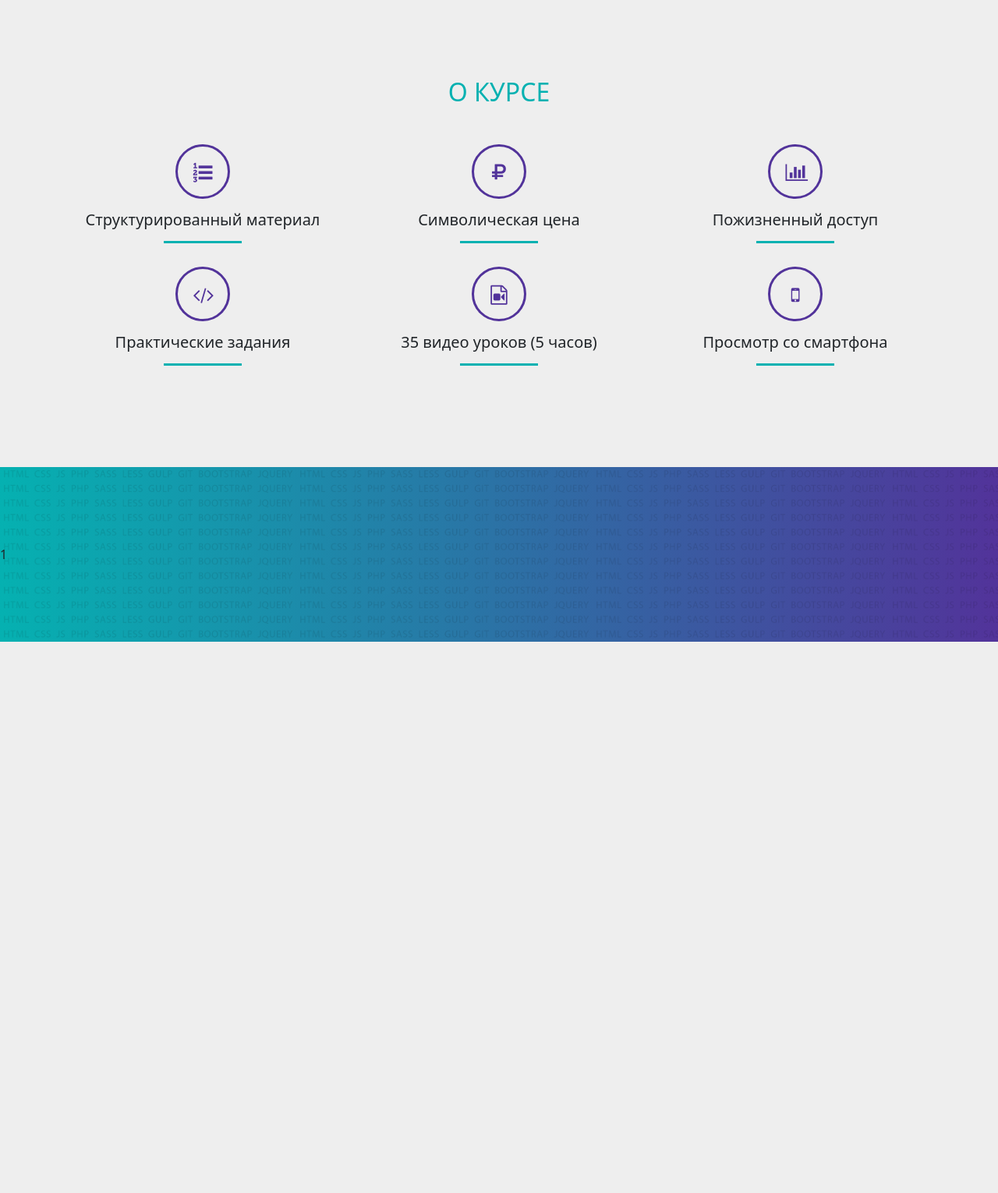
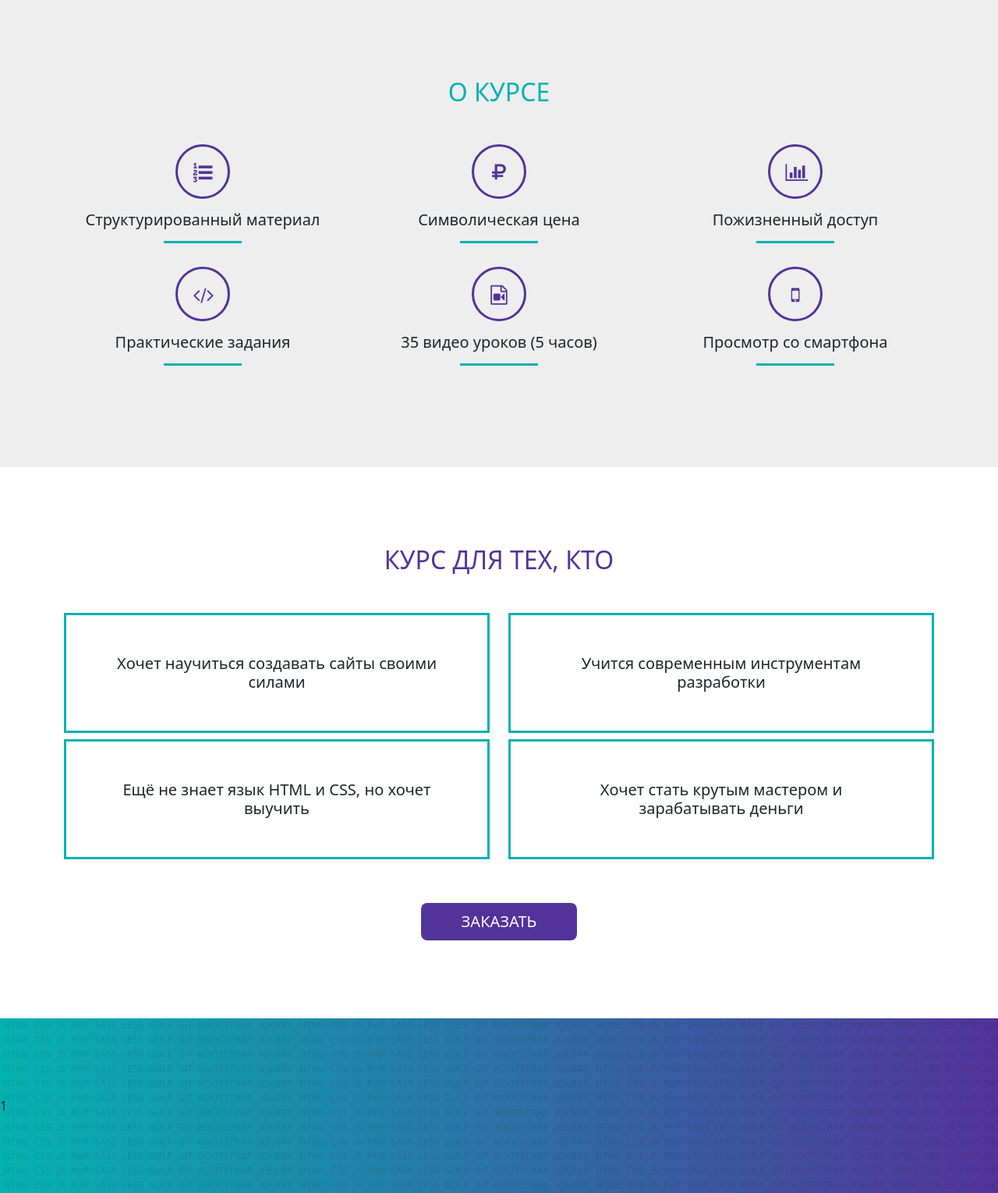
Before and after one commit to Teonanakatll/Boot_test, a Django app: page / in a window 1280 px wide. Shown: the part 617-2147 px from the top of the page at 78% size. Before the commit the page ends 1440 px from the top, so only its background shows below. Run offline with Django 4.2, Linux system fonts and the light colour scheme; some libraries are stand-ins or nearby versions.

Commit message:
#4_________СЕТКА 2 НА 2

```diff
--- a/bootsite/boot/static/boot/css/style.css
+++ b/bootsite/boot/static/boot/css/style.css
@@ -90,6 +90,11 @@ header, footer {
     background-color: var(--color1);
     margin: 15px auto 30px;
 }
+/* Для кого курс */
+.whom h5 {
+    padding: 50px;
+    border: 3px solid var(--color1);
+}
 /* Цвет */
 .color1 {
     color: var(--color1)
--- a/bootsite/boot/templates/boot/index.html
+++ b/bootsite/boot/templates/boot/index.html
@@ -43,7 +43,30 @@
                 </div>
                 {% endfor %}
 
+            </div>
+        </div>
+    </section>
 
+    <section class="whom">
+        <div class="container">
+            <div class="row">
+                <div class="col-12">
+                    <h2 class="text-center text-uppercase color2 mb-5">курс для тех, кто</h2>
+                </div>
+            </div>
+
+            <div class="row mb-5">
+                {% for f in whom %}
+                <div class="col-md-6 col-sm-12">
+                    <h5 class="text-center">{{ f.text }}</h5>
+                </div>
+                {% endfor %}
+            </div>
+
+            <div class="row">
+                <div class="col-12">
+                    <a href="#footer" class="btn btn-lg text-uppercase btn-itd">Заказать</a>
+                </div>
             </div>
         </div>
     </section>
--- a/bootsite/boot/views.py
+++ b/bootsite/boot/views.py
@@ -1,13 +1,18 @@
 from django.shortcuts import render
 
-def index(request):
-    about = [
+about = [
         {'icon': 'icon-list-numbered', 'text': 'Структурированный материал'},
         {'icon': 'icon-rouble', 'text': 'Cимволическая цена'},
         {'icon': 'icon-chart-bar', 'text': 'Пожизненный доступ'},
         {'icon': 'icon-code', 'text': 'Практические задания'},
         {'icon': 'icon-file-video', 'text': '35 видео уроков (5 часов)'},
         {'icon': 'icon-mobile', 'text': 'Просмотр со смартфона'},
-
     ]
-    return render(request, 'boot/index.html', {'about': about})
+forwhom = [
+    {'text': 'Хочет научиться создавать сайты своими силами'},
+    {'text': 'Учится современным инструментам разработки'},
+    {'text': 'Ещё не знает язык HTML и CSS, но хочет выучить'},
+    {'text': 'Хочет стать крутым мастером и зарабатывать деньги'},
+]
+def index(request):
+    return render(request, 'boot/index.html', {'about': about, 'whom': forwhom})
```
